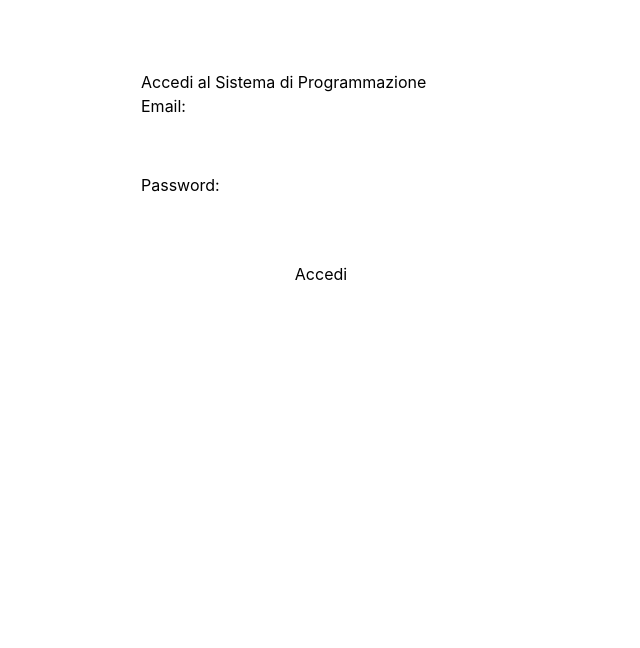
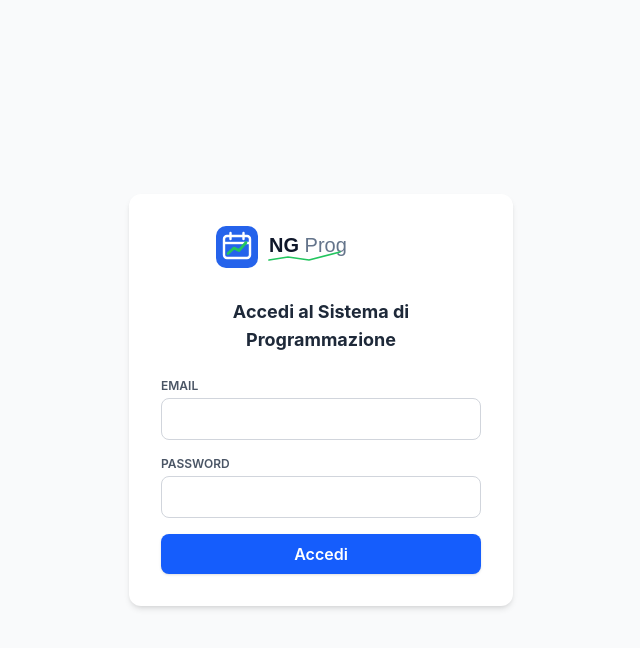
Before and after one commit to sofrones/programma-produzione, a React (Vite) app: page / in a window 1280 px wide. Shown: the top 648 px of the page, without its empty margins (319-959 px from the left). Built offline with nearby package versions, Linux system fonts and the light colour scheme; no server answers.

Commit message:
Aggiunge il logo NG Prog alla barra utente e alla pagina di login, con dimensioni adattive e stile Tailwind coerente

```diff
--- a/src/App.jsx
+++ b/src/App.jsx
@@ -71,17 +71,37 @@ export default function App() {
 
   return (
     <div>
-      <div className="bg-gray-800 text-white px-6 py-2 flex justify-between items-center text-sm">
-        <span>
+      <div className="bg-gray-800 text-white px-4 sm:px-6 py-2 flex flex-col sm:flex-row sm:items-center sm:justify-between gap-2 text-sm">
+        <div className="flex items-center justify-between sm:justify-start">
+          <svg xmlns="http://www.w3.org/2000/svg" viewBox="0 0 210 48" className="h-7 sm:h-9 md:h-10 lg:h-12 w-auto">
+            <rect width="42" height="42" rx="10" fill="#3b82f6" />
+            <rect x="8" y="10" width="26" height="22" rx="3" fill="none" stroke="white" strokeWidth="2.4" />
+            <line x1="8" y1="17" x2="34" y2="17" stroke="white" strokeWidth="2.4" />
+            <line x1="14.5" y1="7" x2="14.5" y2="13" stroke="white" strokeWidth="2.4" strokeLinecap="round" />
+            <line x1="27.5" y1="7" x2="27.5" y2="13" stroke="white" strokeWidth="2.4" strokeLinecap="round" />
+            <polyline points="12,27.5 18,22 23,24.5 30,16.5" fill="none" stroke="#4ade80" strokeWidth="2.7" strokeLinecap="round" strokeLinejoin="round" />
+            <text x="53" y="26" fontFamily="Arial, Helvetica, sans-serif" fontWeight="700" fontSize="20" fill="white">NG <tspan fill="#cbd5e1" fontWeight="500">Prog</tspan></text>
+            <polyline points="53,34 72,31 93,34 124,26" fill="none" stroke="#4ade80" strokeWidth="1.7" strokeLinecap="round" strokeLinejoin="round" />
+          </svg>
+          <button
+            onClick={() => supabase.auth.signOut()}
+            className="sm:hidden bg-red-600 hover:bg-red-700 text-white px-3 py-1 rounded font-medium text-xs transition"
+          >
+            Logout
+          </button>
+        </div>
+        <div className="flex items-center justify-between sm:justify-end gap-3 sm:gap-4 min-w-0">
+          <span className="truncate min-w-0 text-xs sm:text-sm">
             Utente autenticato: <strong>{session.user.email}</strong>
             {profile?.full_name && <span className="text-gray-300"> ({profile.full_name})</span>}
           </span>
           <button
             onClick={() => supabase.auth.signOut()}
-          className="bg-red-600 hover:bg-red-700 text-white px-3 py-1 rounded font-medium text-xs transition"
+            className="hidden sm:inline-block shrink-0 bg-red-600 hover:bg-red-700 text-white px-3 py-1 rounded font-medium text-xs transition"
           >
             Logout
           </button>
+        </div>
       </div>
 
       {isAdmin && (
--- a/src/components/Login.jsx
+++ b/src/components/Login.jsx
@@ -26,34 +26,56 @@ export default function Login({ onLoginSuccess }) {
   };
 
   return (
-    <div style={{ maxWidth: '400px', margin: '50px auto', padding: '20px' }}>
-      <h2>Accedi al Sistema di Programmazione</h2>
-      <form onSubmit={handleLogin}>
-        <div style={{ marginBottom: '15px' }}>
-          <label style={{ display: 'block' }}>Email:</label>
+    <div className="min-h-screen bg-gray-50 flex items-center justify-center p-4">
+      <div className="w-full max-w-sm bg-white rounded-xl shadow-md p-8">
+        <div className="flex justify-center mb-6">
+          <svg xmlns="http://www.w3.org/2000/svg" viewBox="0 0 210 48" width="210" height="48">
+            <rect width="42" height="42" rx="10" fill="#2563eb" />
+            <rect x="8" y="10" width="26" height="22" rx="3" fill="none" stroke="white" strokeWidth="2.4" />
+            <line x1="8" y1="17" x2="34" y2="17" stroke="white" strokeWidth="2.4" />
+            <line x1="14.5" y1="7" x2="14.5" y2="13" stroke="white" strokeWidth="2.4" strokeLinecap="round" />
+            <line x1="27.5" y1="7" x2="27.5" y2="13" stroke="white" strokeWidth="2.4" strokeLinecap="round" />
+            <polyline points="12,27.5 18,22 23,24.5 30,16.5" fill="none" stroke="#22c55e" strokeWidth="2.7" strokeLinecap="round" strokeLinejoin="round" />
+            <text x="53" y="26" fontFamily="Arial, Helvetica, sans-serif" fontWeight="700" fontSize="20" fill="#0f172a">NG <tspan fill="#64748b" fontWeight="500">Prog</tspan></text>
+            <polyline points="53,34 72,31 93,34 124,26" fill="none" stroke="#22c55e" strokeWidth="1.7" strokeLinecap="round" strokeLinejoin="round" />
+          </svg>
+        </div>
+        <h2 className="text-lg font-bold text-gray-800 text-center mb-6">Accedi al Sistema di Programmazione</h2>
+        <form onSubmit={handleLogin} className="space-y-4">
+          <div>
+            <label className="block text-xs font-semibold text-gray-600 uppercase mb-1">Email</label>
             <input
               type="email"
               value={email}
               onChange={(e) => setEmail(e.target.value)}
               required
-            style={{ width: '100%', padding: '8px' }}
+              className="w-full p-2 border border-gray-300 rounded-lg focus:ring-2 focus:ring-blue-500 focus:outline-none"
             />
           </div>
-        <div style={{ marginBottom: '15px' }}>
-          <label style={{ display: 'block' }}>Password:</label>
+          <div>
+            <label className="block text-xs font-semibold text-gray-600 uppercase mb-1">Password</label>
             <input
               type="password"
               value={password}
               onChange={(e) => setPassword(e.target.value)}
               required
-            style={{ width: '100%', padding: '8px' }}
+              className="w-full p-2 border border-gray-300 rounded-lg focus:ring-2 focus:ring-blue-500 focus:outline-none"
             />
           </div>
-        {error && <p style={{ color: 'red' }}>{error}</p>}
-        <button type="submit" disabled={loading} style={{ width: '100%', padding: '10px' }}>
+          {error && (
+            <p className="text-sm font-medium text-red-600 bg-red-50 border border-red-200 rounded p-2">
+              {error}
+            </p>
+          )}
+          <button
+            type="submit"
+            disabled={loading}
+            className="w-full bg-blue-600 hover:bg-blue-700 text-white font-semibold py-2 px-6 rounded-lg shadow disabled:opacity-50"
+          >
             {loading ? 'Autenticazione in corso...' : 'Accedi'}
           </button>
         </form>
       </div>
+    </div>
   );
 }
```
Lines whose indentation alone changed are shown as unchanged.
